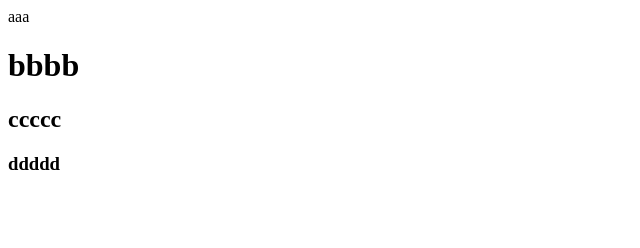
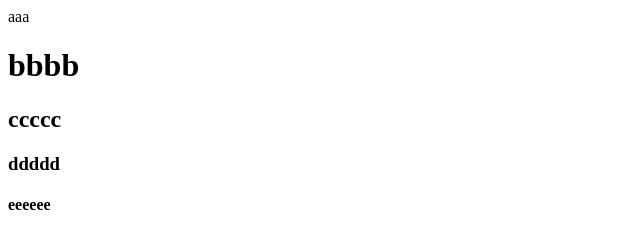
Before and after one commit to jungilhur/github_test, a plain HTML site: page index.html in a window 1280 px wide. Shown: the full height of the page, 0-640 px from the left. Drawn offline with Linux system fonts and the light colour scheme.

Commit message:
Update index.html123213213123

```diff
--- a/index.html
+++ b/index.html
@@ -4,5 +4,6 @@
         <h1>bbbb</h1>
         <h2>ccccc</h2>
         <h3>ddddd</h3>
+        <h4>eeeeee</h4>
     </body>
 </html>
```
